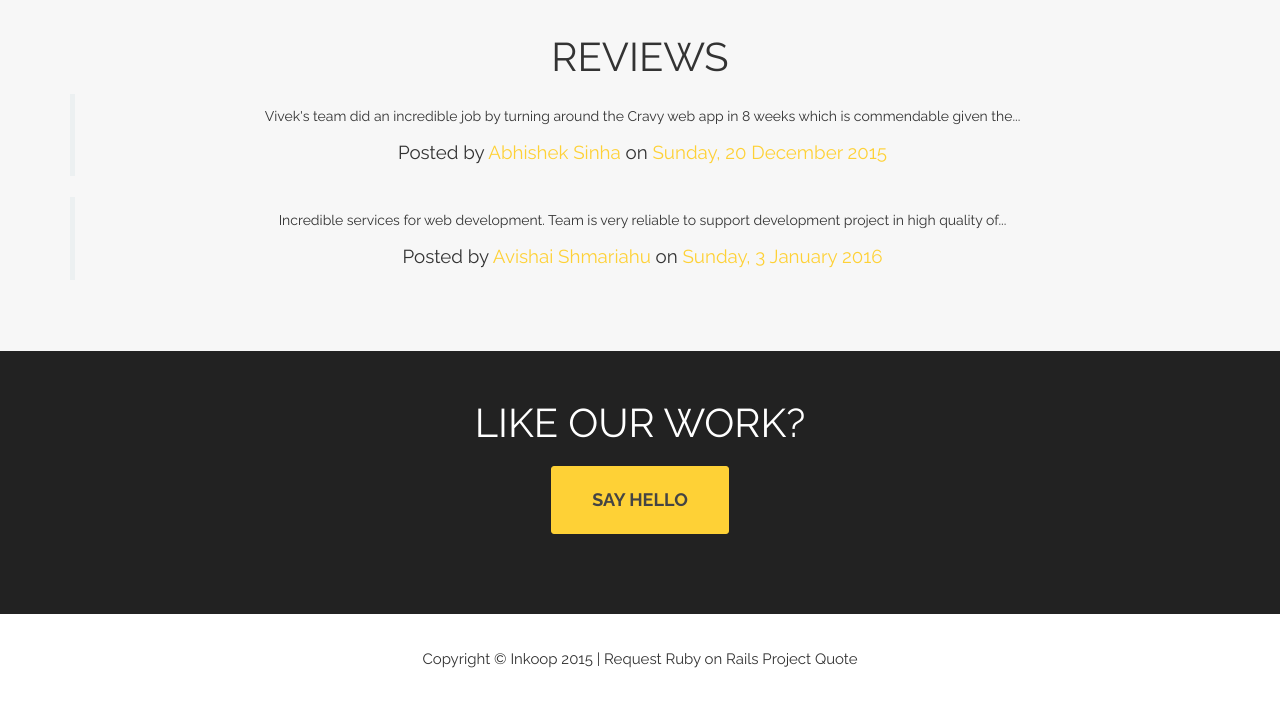
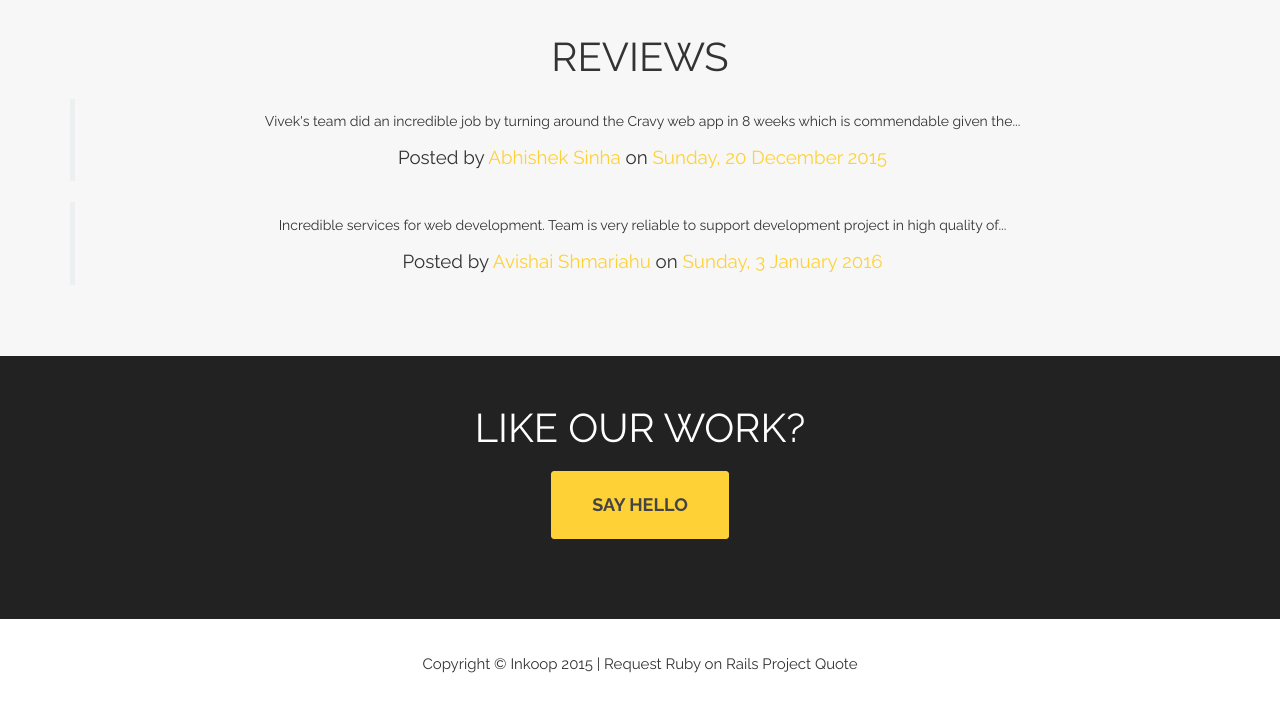
Before and after one commit to dharanijayakanthan/inkoop.github.io, a Jekyll site: the page built from index.html, in a window 1280 px wide and 1400 px high, scrolled down 594 px. Shown: the part 691-1397 px from the top of the window. Built offline with Jekyll 4.4.1, drawn with Linux system fonts in a browser that asks for light colours.

Commit message:
review margin fix

```diff
--- a/_includes/css/agency.css
+++ b/_includes/css/agency.css
@@ -883,6 +883,9 @@
 #review_section {
     padding: 0px 0px 50px;
 }
+#review_section #fb-root {
+    margin-bottom: 20px;
+}
 #contact_form_section {
     padding: 70px 0px 50px;
 }
```
Also changed, not shown: _includes/review.html (line endings or trailing spaces).
